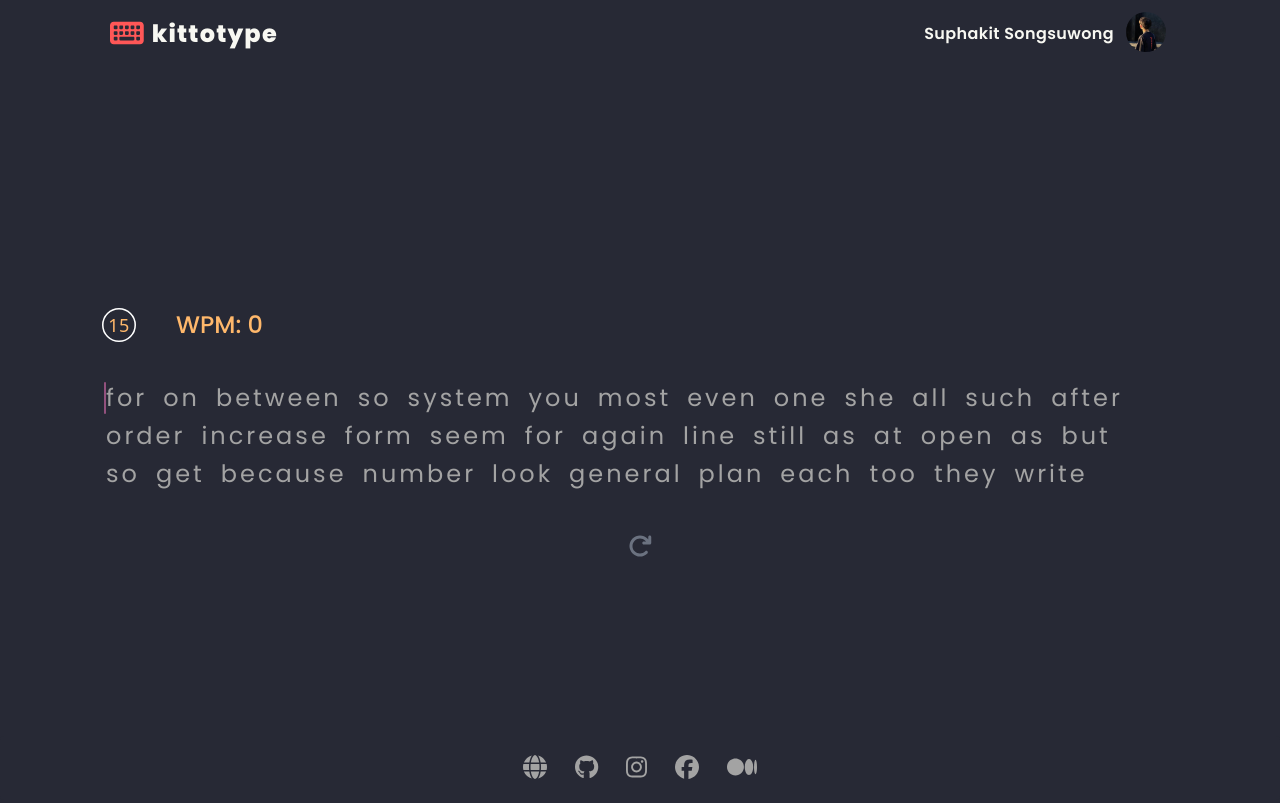
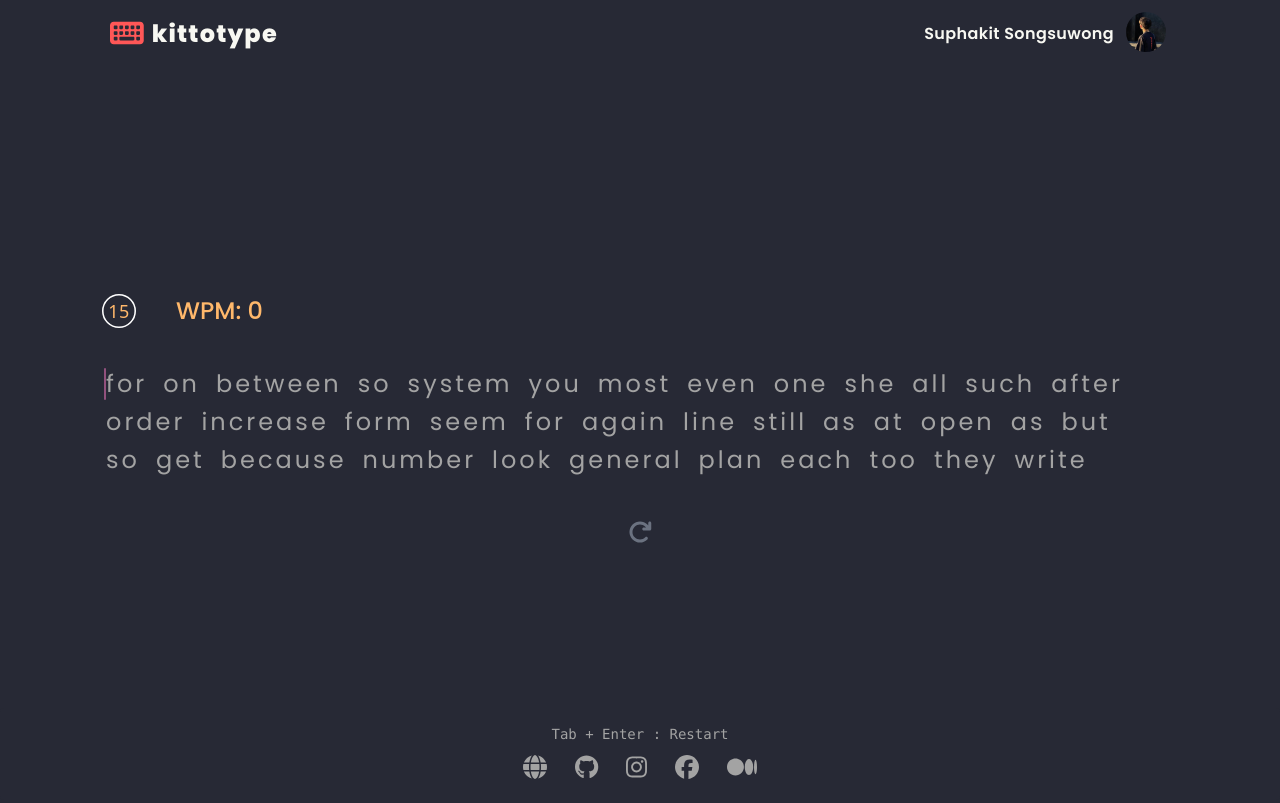
Before and after one commit to biskitsx/kittotype, a Next.js app: page / in a window 1280 px wide. Built offline with nearby package versions, Linux system fonts and the light colour scheme.

Commit message:
update footer

```diff
--- a/src/components/Footer.tsx
+++ b/src/components/Footer.tsx
@@ -7,8 +7,10 @@ function Footer() {
     return (
 
         <footer className="footer footer-center p-4 bg-base-100 text-base-content rounded gap-4 flex items-center justify-center text-neutral-400">
-
             <nav>
+                <code>
+                    Tab + Enter : Restart
+                </code>
                 <div className="grid grid-flow-col gap-7 text-2xl">
                     <a target='_blank' href="https://suphakit.vercel.app" className='hover:scale-105 hover:text-error'><FontAwesomeIcon icon={faGlobe} /></a>
                     <a target='_blank' href="https://github.com/biskitsx" className='hover:scale-105 hover:text-error'><FontAwesomeIcon icon={faGithub} /></a>
```
